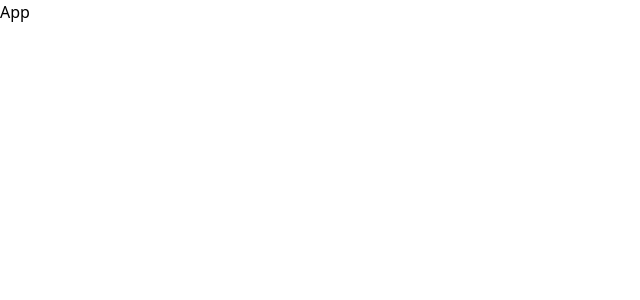
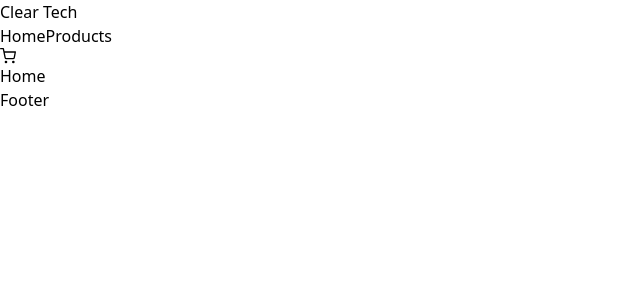
Before and after one commit to arifnextdev/clear-tech, a React (Create React App) app: page / in a window 1280 px wide. Shown: the top 300 px of the page, without its empty margins (0-640 px from the left). Built offline with nearby package versions, Linux system fonts and the light colour scheme.

Commit message:
Navber 50% compelet

```diff
--- a/package.json
+++ b/package.json
@@ -8,6 +8,7 @@
     "@testing-library/user-event": "^13.5.0",
     "react": "^18.2.0",
     "react-dom": "^18.2.0",
+    "react-icons": "^4.7.1",
     "react-router-dom": "^6.6.1",
     "react-scripts": "5.0.1",
     "web-vitals": "^2.1.4"
--- a/src/App.js
+++ b/src/App.js
@@ -1,7 +1,27 @@
-import React from "react";
+import { Route, Routes } from "react-router-dom";
+import Home from "./pages/Home";
+import Cart from "./pages/Cart";
+import products from "./pages/products";
+import NotFound from "./pages/NotFound";
+import Navber from "./compoenents/Navber";
+import Slider from "./compoenents/Slider";
+import Footer from "./compoenents/Footer";
 
 const App = () => {
-  return <div>App</div>;
+  return (
+    <>
+      <div className="app">
+        <Navber />
+        <Routes>
+          <Route path="/" element={<Home />} />
+          <Route path="/Products" element={<products />} />
+          <Route path="/Cart" element={<Cart />} />
+          <Route path="*" element={<NotFound />} />
+        </Routes>
+      </div>
+      <Footer />
+    </>
+  );
 };
 
 export default App;
--- a/src/compoenents/Footer.js
+++ b/src/compoenents/Footer.js
@@ -0,0 +1,7 @@
+import React from "react";
+
+const Footer = () => {
+  return <div>Footer</div>;
+};
+
+export default Footer;
--- a/src/compoenents/Navber.js
+++ b/src/compoenents/Navber.js
@@ -1,7 +1,29 @@
-import React from "react";
+import { FiShoppingCart } from "react-icons/fi";
+import { Link } from "react-router-dom";
 
 const Navber = () => {
-  return <div>Navber</div>;
+  return (
+    <div className="navber-bg">
+      <div className="navber">
+        <div className="nav-left">
+          <span>
+            Clear <span>Tech</span>
+          </span>
+        </div>
+        <div className="nav-right">
+          <Link to="/" className="hoem">
+            Home
+          </Link>
+          <Link to="/Products">Products</Link>
+          <Link to="Cart">
+            <span>
+              <FiShoppingCart />
+            </span>
+          </Link>
+        </div>
+      </div>
+    </div>
+  );
 };
 
 export default Navber;
--- a/src/compoenents/Slider.js
+++ b/src/compoenents/Slider.js
@@ -0,0 +1,7 @@
+import React from "react";
+
+const Slider = () => {
+  return <div>Slider</div>;
+};
+
+export default Slider;
--- a/src/index.js
+++ b/src/index.js
@@ -1,12 +1,14 @@
-import React from 'react';
-import ReactDOM from 'react-dom/client';
-import App from './App';
-import './index.css';
+import React from "react";
+import ReactDOM from "react-dom/client";
+import { BrowserRouter } from "react-router-dom";
+import App from "./App";
+import "./index.css";
 
-
-const root = ReactDOM.createRoot(document.getElementById('root'));
+const root = ReactDOM.createRoot(document.getElementById("root"));
 root.render(
-  <React.StrictMode>
-    <App />
-  </React.StrictMode>
+  <BrowserRouter>
+    <React.StrictMode>
+      <App />
+    </React.StrictMode>
+  </BrowserRouter>
 );
```
Also changed, not shown: 1 other file (tests, documents, lock files or other folders).
